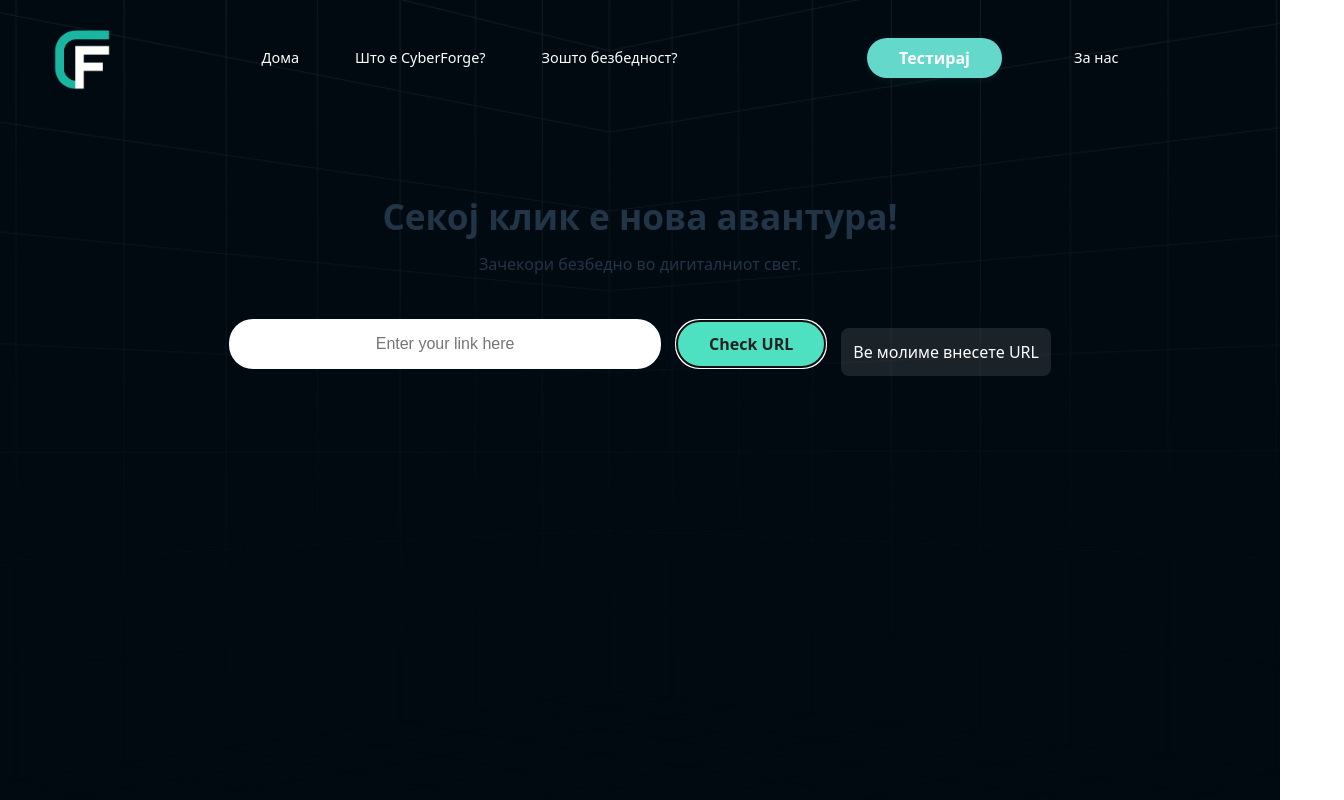
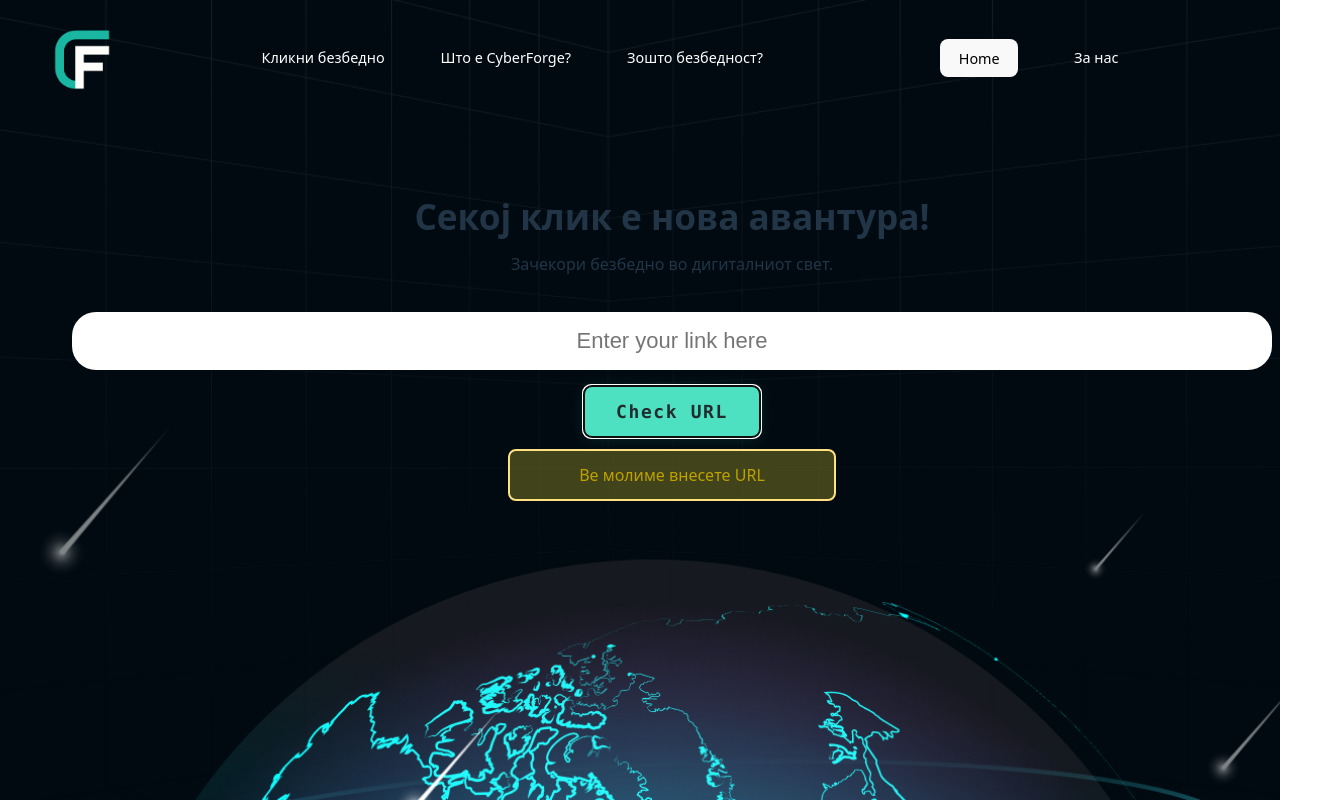
Before and after one commit to NikitaMitevski/CyberForge, a React (Vite) app: page / in a window 1280 px wide. Both pictures are taken after a click on the button "Check URL". Shown: the top 800 px of the page, 1344 px wide, since content can reach past the window. Built offline with nearby package versions, Linux system fonts and the light colour scheme.

Commit message:
Created new design and made new Route Кликни безбедно for new content

```diff
--- a/src/App.jsx
+++ b/src/App.jsx
@@ -7,6 +7,7 @@ import About from './About/About';
 import Services from './Services/Services';
 import Contact from './Contact/Contact';
 import AboutUs from './AboutUs/AboutUs';
+import ClickSafe from './ClickSafe/ClickSafe';
 
 function App() {
   return (
@@ -19,6 +20,7 @@ function App() {
           <Route path="/services" element={<Services />} />
           <Route path="/contact" element={<Contact />} />
           <Route path="/aboutus" element={<AboutUs />} />
+          <Route path="/clicksafe" element={<ClickSafe />} />
           {/* Add more routes as needed */}
         </Routes>
       </div>
--- /dev/null
+++ b/src/ClickSafe/ClickSafe.jsx
@@ -0,0 +1,12 @@
+import React from 'react';
+
+function ClickSafe() {
+  return (
+    <div>
+      <h1>Кликни безбедно</h1>
+      <p>Ова е новата страница за Кликни безбедно.</p>
+    </div>
+  );
+}
+
+export default ClickSafe;
--- a/src/LinkForm/LinkForm.css
+++ b/src/LinkForm/LinkForm.css
@@ -2,34 +2,42 @@
   width: 100%;
   position: relative;
   display: flex;
-  align-items: start;
+  flex-direction: column;
+  align-items: center;
   justify-content: center;
   padding: 0;
   margin-top: 20px;
   box-sizing: border-box;
+  overflow: hidden;
 }
 
 .link-form-container {
   display: flex;
+  flex-direction: column;
   align-items: center;
   gap: 16px;
   justify-content: center;
-  position: relative; /* Add this */
-  z-index: 1; /* Add this to appear above the background */
+  position: relative;
+  z-index: 1;
+  width: 100%;
+  max-width: 1200px;
+  margin: 0 auto;
+  text-align: center;
 }
 
 .link-form-input {
     border-radius: 24px;
     border: none;
-    padding: 16px;
-    width: 400px;
-    font-size: 16px;
+    padding: 16px 38px;      /* Match the button */
+    width: 100%;
+    font-size: 22px;
     text-align: center;
     outline: none;
+    box-sizing: border-box;  /* Ensures padding doesn't overflow */
 }
 
 .link-form-button {
-    border-radius: 24px;
+  --btn-default-bg: rgb(41, 41, 41);
     background: #4de1c1;
     color: #222;
     border: none;
@@ -45,9 +53,223 @@
 }
 
 .result-message {
-  margin-top: 16px;
+  position: absolute;
+  top: 100%; /* Just below the button */
+  left: 50%;
+  transform: translate(-50%, 0);
+  width: max-content;
+  min-width: 300px;
+  margin-top: 12px;
   padding: 12px;
   border-radius: 8px;
   background: rgba(255, 255, 255, 0.1);
   color: white;
+  z-index: 10;
+  text-align: center;
+  pointer-events: auto;
+  animation: fadeIn 0.7s ease;
+  transition: background 0.3s, color 0.3s;
 }
+
+.link-form-image {
+  width: 105vw;
+  max-width: 1300px;
+  max-height: 70vh;
+  margin-top: 4rem;      /* More space below the input */
+  display: block;
+  margin-left: 15px;
+  margin-right: auto;
+  object-fit: contain;
+}
+
+.link-form-frame {
+  position: absolute;
+  top: -110px;
+  left: 0;
+  width: 100%;
+  max-width: 100%;
+  height: auto;
+  z-index: 1000;
+  pointer-events: none;
+}
+
+/* From Uiverse.io by Galahhad */
+.link-form-button {
+  --btn-default-bg: #222c2e;
+  --btn-padding: 15px 32px;
+  --btn-hover-bg: #4de1c1;
+  --btn-transition: .3s;
+  --btn-letter-spacing: .1rem;
+  --btn-animation-duration: 1.2s;
+  --btn-shadow-color: rgba(77, 225, 193, 0.15);
+  --btn-shadow: 0 2px 16px 0 var(--btn-shadow-color);
+  --hover-btn-color: #222c2e;
+  --default-btn-color: #fff;
+  --font-size: 18px;
+  --font-weight: 600;
+  --font-family: Menlo,Roboto Mono,monospace;
+}
+
+/* button settings 👆 */
+
+.link-form-button {
+  box-sizing: border-box;
+  padding: var(--btn-padding);
+  display: flex;
+  align-items: center;
+  justify-content: center;
+  color: var(--default-btn-color);
+  font: var(--font-weight) var(--font-size) var(--font-family);
+  background: var(--btn-default-bg);
+  border: none;
+  cursor: pointer;
+  transition: var(--btn-transition);
+  overflow: hidden;
+  box-shadow: var(--btn-shadow);
+}
+
+.link-form-button span {
+  letter-spacing: var(--btn-letter-spacing);
+  transition: var(--btn-transition);
+  box-sizing: border-box;
+  position: relative;
+  background: inherit;
+}
+
+.link-form-button span::before {
+  box-sizing: border-box;
+  position: absolute;
+  content: "";
+  background: inherit;
+}
+
+.link-form-button:hover, .link-form-button:focus {
+  background: var(--btn-hover-bg);
+}
+
+.link-form-button:hover span, .link-form-button:focus span {
+  color: var(--hover-btn-color);
+}
+
+.link-form-button:hover span::before, .link-form-button:focus span::before {
+  animation: chitchat linear both var(--btn-animation-duration);
+}
+
+@keyframes chitchat {
+  0% {
+    content: "#";
+  }
+
+  5% {
+    content: ".";
+  }
+
+  10% {
+    content: "^{";
+  }
+
+  15% {
+    content: "-!";
+  }
+
+  20% {
+    content: "#$_";
+  }
+
+  25% {
+    content: "№:0";
+  }
+
+  30% {
+    content: "#{+.";
+  }
+
+  35% {
+    content: "@}-?";
+  }
+
+  40% {
+    content: "?{4@%";
+  }
+
+  45% {
+    content: "=.,^!";
+  }
+
+  50% {
+    content: "?2@%";
+  }
+
+  55% {
+    content: "\;1}]";
+  }
+
+  60% {
+    content: "?{%:%";
+    right: 0;
+  }
+
+  65% {
+    content: "|{f[4";
+    right: 0;
+  }
+
+  70% {
+    content: "{4%0%";
+    right: 0;
+  }
+
+  75% {
+    content: "'1_0<";
+    right: 0;
+  }
+
+  80% {
+    content: "{0%";
+    right: 0;
+  }
+
+  85% {
+    content: "]>'";
+    right: 0;
+  }
+
+  90% {
+    content: "4";
+    right: 0;
+  }
+
+  95% {
+    content: "2";
+    right: 0;
+  }
+
+  100% {
+    content: "";
+    right: 0;
+  }
+}
+
+@keyframes fadeIn {
+  from { opacity: 0; transform: translate(-50%, 10px);}
+  to { opacity: 1; transform: translateY(-50%, 0);}
+}
+
+/* Color variants */
+.result-secure {
+  background: rgba(77, 225, 193, 0.2); /* greenish */
+  color: #1b5e20;
+  border: 2px solid #4de1c1;
+}
+
+.result-danger {
+  background: rgba(255, 0, 0, 0.15); /* reddish */
+  color: #b71c1c;
+  border: 2px solid #ff1744;
+}
+
+.result-warning {
+  background: rgba(255, 235, 59, 0.25); /* yellowish */
+  color: #bfa100;
+  border: 2px solid #ffe082;
+}
--- a/src/LinkForm/LinkForm.jsx
+++ b/src/LinkForm/LinkForm.jsx
@@ -1,11 +1,14 @@
 import React from 'react';
 import { useState } from 'react';
 import './LinkForm.css';
+import groupImg from '../assets/Group1000001000.png';
+import frameImg from '../assets/Frame.png';
 
 const LinkForm = () => {
   const [url, setUrl] = useState('');
   const [result, setResult] = useState(null);
   const [isLoading, setIsLoading] = useState(false);
+  const [resultType, setResultType] = useState('');
 
   const isValidUrl = (string) => {
     try {
@@ -31,6 +34,7 @@ const LinkForm = () => {
   const checkUrl = async () => {
     if (!url) {
       setResult("Ве молиме внесете URL");
+      setResultType('warning');
       return;
     }
 
@@ -38,12 +42,14 @@ const LinkForm = () => {
 
     if (!isValidUrl(cleanUrl)) {
       setResult("Ве молиме внесете валиден URL (пр. www.example.com)");
+      setResultType('warning');
       return;
     }
 
     try {
       setIsLoading(true);
       setResult(null);
+      setResultType('');
 
       const urlToCheck = url.startsWith('http') ? url : `https://${url}`;
 
@@ -62,11 +68,14 @@ const LinkForm = () => {
         let errorMsg = "Се случи грешка: ";
         if (data.error === 'Domain does not exist' || data.error === 'Website is not reachable') {
           errorMsg = "Внесениот линк не постои или не е достапен.";
+          setResultType('danger');
         } else if (data.error) {
           errorMsg += data.error;
+          setResultType('danger');
         }
         if (data.suspicious) {
           errorMsg += " (ВНИМАНИЕ: Линкот изгледа сомнително!)";
+          setResultType('warning');
         }
         throw new Error(errorMsg);
       }
@@ -77,15 +86,23 @@ const LinkForm = () => {
 
       if (data.urlhaus) {
         message += " (Овој линк е пријавен како малициозен на URLhaus!)";
+        setResultType('danger');
       }
       if (data.suspicious) {
         message += " (ВНИМАНИЕ: Линкот изгледа сомнително!)";
+        setResultType('warning');
       }
 
       setResult(message);
+      if (data.safe) {
+        setResultType('secure');
+      } else {
+        setResultType('danger');
+      }
     } catch (error) {
       console.error('Error:', error);
       setResult(error.message);
+      setResultType('danger');
     } finally {
       setIsLoading(false);
     }
@@ -106,10 +123,29 @@ const LinkForm = () => {
           onClick={checkUrl}
           disabled={isLoading}
         >
-          {isLoading ? 'Checking...' : 'Check URL'}
+          <span>
+            {isLoading ? 'Checking...' : 'Check URL'}
+          </span>
         </button>
-        {result && <div className="result-message">{result}</div>}
+        {result && (
+          <div
+            className={
+              "result-message " +
+              (resultType === "secure"
+                ? "result-secure"
+                : resultType === "danger"
+                ? "result-danger"
+                : resultType === "warning"
+                ? "result-warning"
+                : "")
+            }
+          >
+            {result}
+          </div>
+        )}
       </div>
+      <img src={groupImg} alt='Planet' className="link-form-image"/>
+       <img src={frameImg} alt='Frame' className="link-form-frame"/>
     </div>
   );
 };
--- a/src/Navbar/Navbar.css
+++ b/src/Navbar/Navbar.css
@@ -89,3 +89,77 @@
 .navbar-links .test-btn:hover {
     background: #4cc9b0;
 }
+
+/* From Uiverse.io by mrhyddenn */
+home-button {
+  text-transform: uppercase;
+  letter-spacing: 0.1em;
+  padding: 10px 30px;
+  transition: 0.5s;
+  position: relative;
+  font-size: 17px;
+  background: #333;
+  border: none;
+  color: #fff;
+}
+
+home-button:hover {
+  letter-spacing: 0.25em;
+  background: #ff1867;
+  color: #ff1867;
+  box-shadow: 0 0 45px #ff1867;
+}
+
+home-button::before {
+  content: '';
+  position: absolute;
+  inset: 2px;
+  background: #222222;
+}
+
+home-button span {
+  position: relative;
+  z-index: 1;
+}
+
+home-button i {
+  position: absolute;
+  inset: 0;
+  display: block;
+}
+
+home-button i::before {
+  content: '';
+  position: absolute;
+  border: 2px solid #ff1867;
+  width: 7px;
+  height: 4px;
+  top: -3.5px;
+  left: 80%;
+  background: #222222;
+  transform: translateX(-50%);
+  transition: 0.5s;
+}
+
+home-button:hover i::before {
+  width: 20px;
+  left: 20%;
+}
+
+home-button i::after {
+  content: '';
+  position: absolute;
+  border: 2px solid #ff1867;
+  width: 7px;
+  height: 4px;
+  bottom: -3.5px;
+  left: 20%;
+  background: #222222;
+  transform: translateX(-50%);
+  transition: 0.5s;
+}
+
+home-button:hover i::after {
+  width: 20px;
+  left: 80%;
+}
--- a/src/Navbar/Navbar.jsx
+++ b/src/Navbar/Navbar.jsx
@@ -11,12 +11,17 @@ function Navbar() {
         </div>
         <ul className="navbar-links">
             <div className="nav-group-left">
-                <li><Link to="/">Дома</Link></li>
+                <li><Link to="/">Кликни безбедно</Link></li>
                 <li><Link to="/about">Што е CyberForge?</Link></li>
                 <li><Link to="/services">Зошто безбедност?</Link></li>
             </div>
             <div className="nav-group-right">
-                <li><Link to="/contact" className="test-btn">Тестирај</Link></li>
+                <Link to="/" className="test-btn-link">
+                    <button className="home-button">
+                        <span>Home</span>
+                        <i></i>
+                    </button>
+                </Link>
                 <li><Link to="/aboutus">За нас</Link></li>
             </div>
         </ul>
```
Also changed, not shown: src/ClickSafe/ClickSafe.css (added), src/assets/Frame.png (added), src/assets/Group1000001000.png (added).
